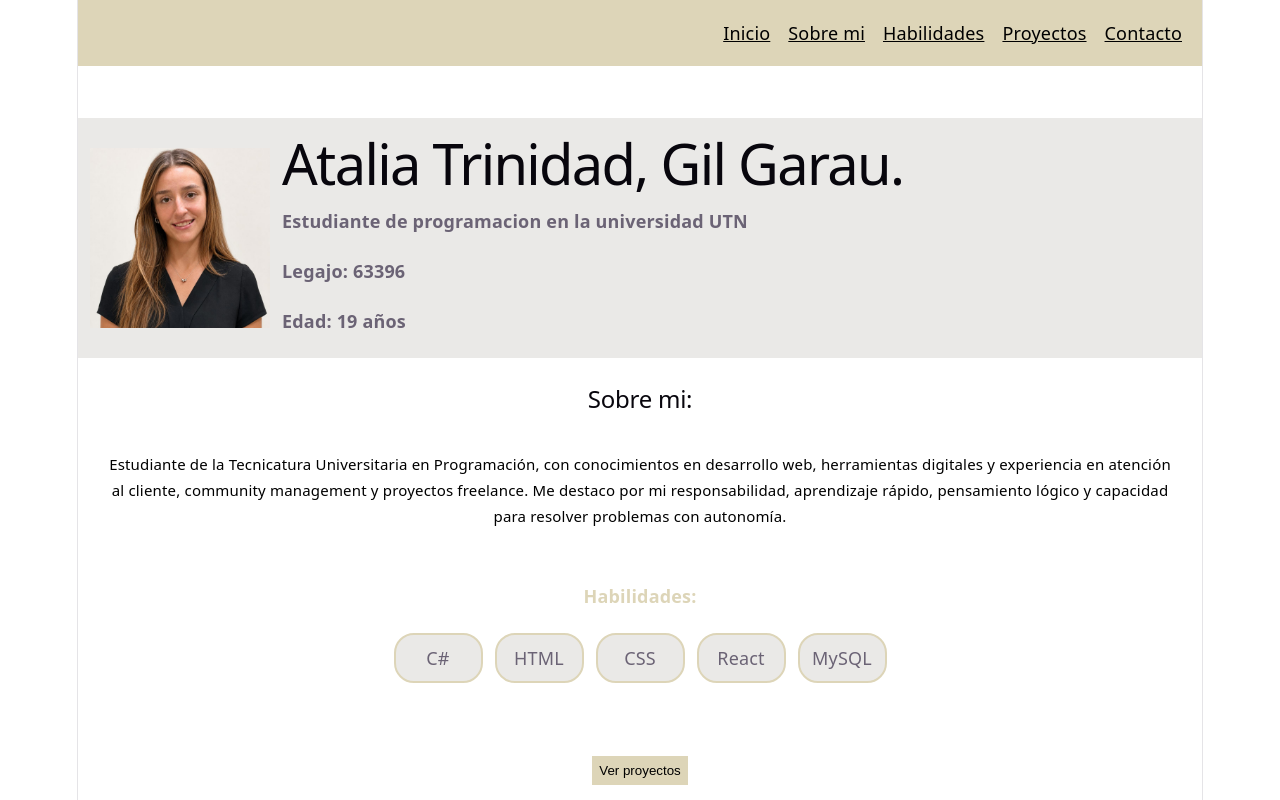
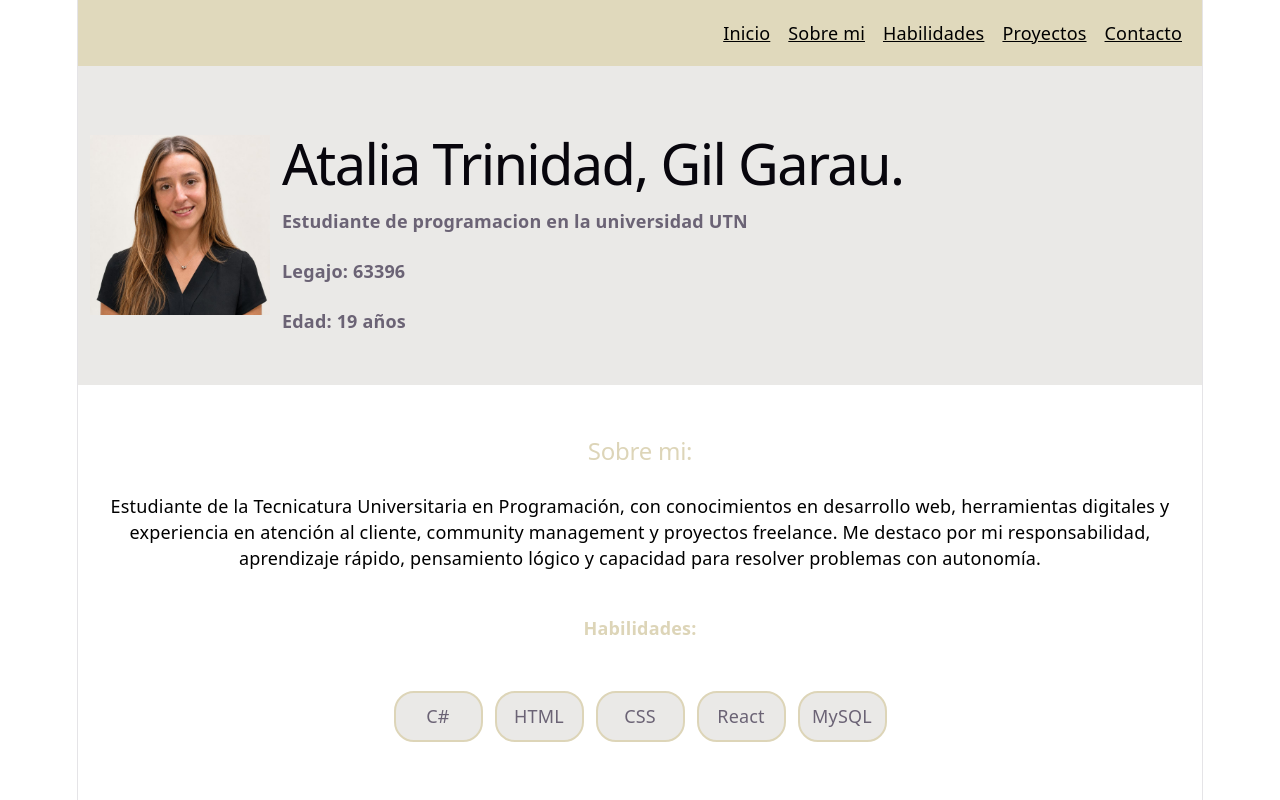
Before and after one commit to ataliagg/tp1-REACT-Gil-Garau-Atalia, a React (Vite) app in the folder desarrollo-tp1/: page / in a window 1280 px wide. Shown: the top 800 px of the page. Built offline with nearby package versions, Linux system fonts and the light colour scheme.

Commit message:
detalles

```diff
--- a/desarrollo-tp1/src/Components/About.jsx
+++ b/desarrollo-tp1/src/Components/About.jsx
@@ -6,8 +6,9 @@ const About = () => {
     return (
         <div id="about">
             <br/>
-            <h2>Sobre mi:</h2>
-            <p style={{color:'black', fontSize: '15px', padding:"30px" }}>
+            <br/>
+            <h2 style={{color:'#ddd5b8'}}>Sobre mi:</h2>
+            <p style={{color:'black', fontSize: '18px', padding:"20px" }}>
                 Estudiante de la Tecnicatura Universitaria
                  en Programación, con conocimientos en desarrollo web,
                  herramientas digitales y experiencia en atención al
--- a/desarrollo-tp1/src/Components/Header.jsx
+++ b/desarrollo-tp1/src/Components/Header.jsx
@@ -9,8 +9,6 @@ const Header = () => {
         <a href="#proyectos">Proyectos</a>
         <a href="#contacto">Contacto</a>
       </nav>
-      <br/>
-      <br/>
         </div>
     )
 
--- a/desarrollo-tp1/src/Components/Hero.jsx
+++ b/desarrollo-tp1/src/Components/Hero.jsx
@@ -7,10 +7,13 @@ const Hero = () => {
             <br/>
             <img src={Imagen} alt="Foto de Precentacion" className="img"/>
             <div className="texto">
+            <br/>
+            <br/>
             <h1>Atalia Trinidad, Gil Garau.</h1>
             <h4> Estudiante de programacion en la universidad UTN </h4>
             <h4> Legajo: 63396</h4>
             <h4> Edad: 19 años </h4>
+            <br/>
             </div>
         </div>
     )
--- a/desarrollo-tp1/src/Components/Proyects.jsx
+++ b/desarrollo-tp1/src/Components/Proyects.jsx
@@ -36,13 +36,12 @@ const Proyects = () => {
                 ) : null}
             </div>
             <br />
+            <br/>
             <button type="button" className="button" onClick={handleClick}>
                 {verProyec ? "Cerrar" : "Ver proyectos"}
             </button>
-
-
+            <br/>
             <br />
-
         </div>
     )
 
--- a/desarrollo-tp1/src/Components/Skills.jsx
+++ b/desarrollo-tp1/src/Components/Skills.jsx
@@ -8,6 +8,7 @@ const Skills = () => {
 
         <div id="habilidades">
             <h4 style={{ color: '#ddd5b8' }}>Habilidades: </h4>
+            <br/>
             <div className="habilidades">
                 {habilidades.map((habilidad) => (<p className="lista" key={habilidad}> {habilidad} </p>))}
             </div>
--- a/desarrollo-tp1/src/css/Header.css
+++ b/desarrollo-tp1/src/css/Header.css
@@ -3,17 +3,9 @@
   justify-content: right;
   gap: 18px;
   padding: 20px;
-  background-color: #ddd5b8;
+  background-color: #e0d9bc;
 }
 
 .menu a {
   color: black;
 }
-
-/* .menu a:hover {
-  text-decoration: underline;
-}
-
-html {
-  scroll-behavior: smooth;
-} */
```
